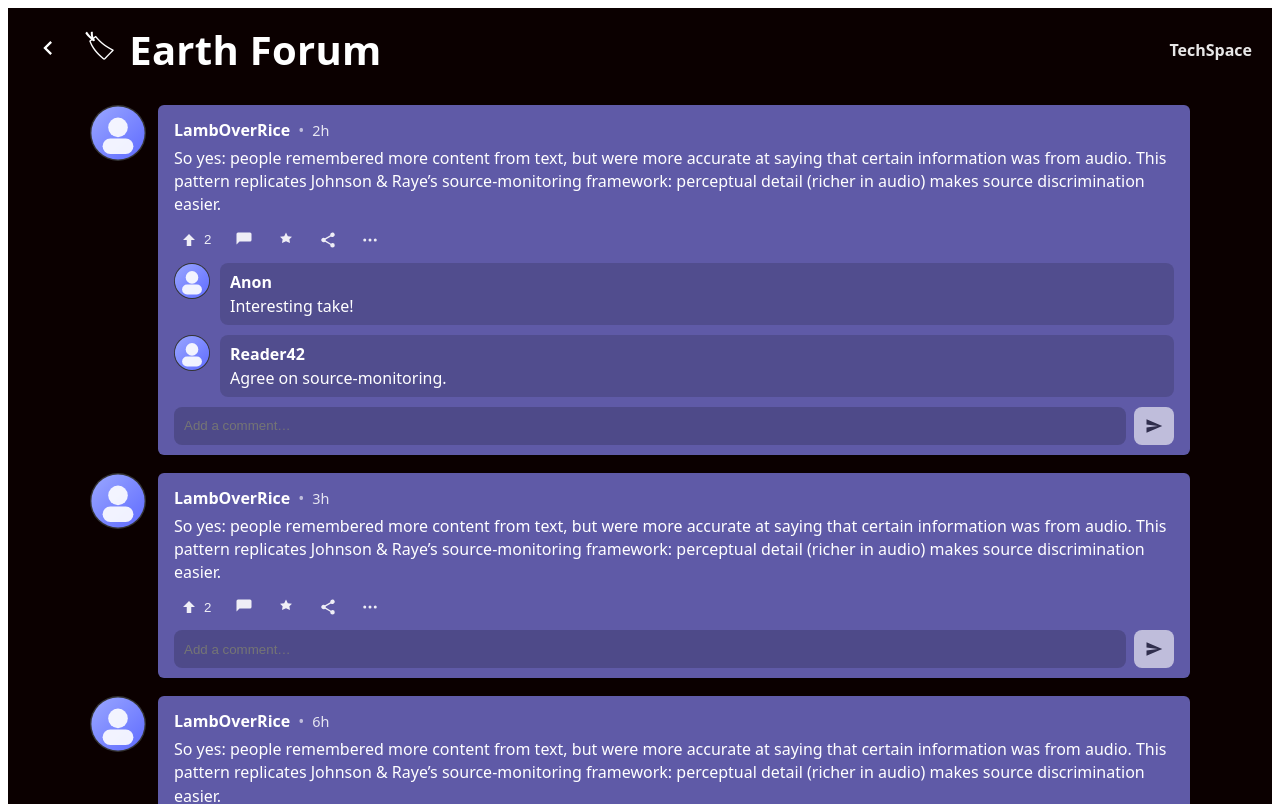
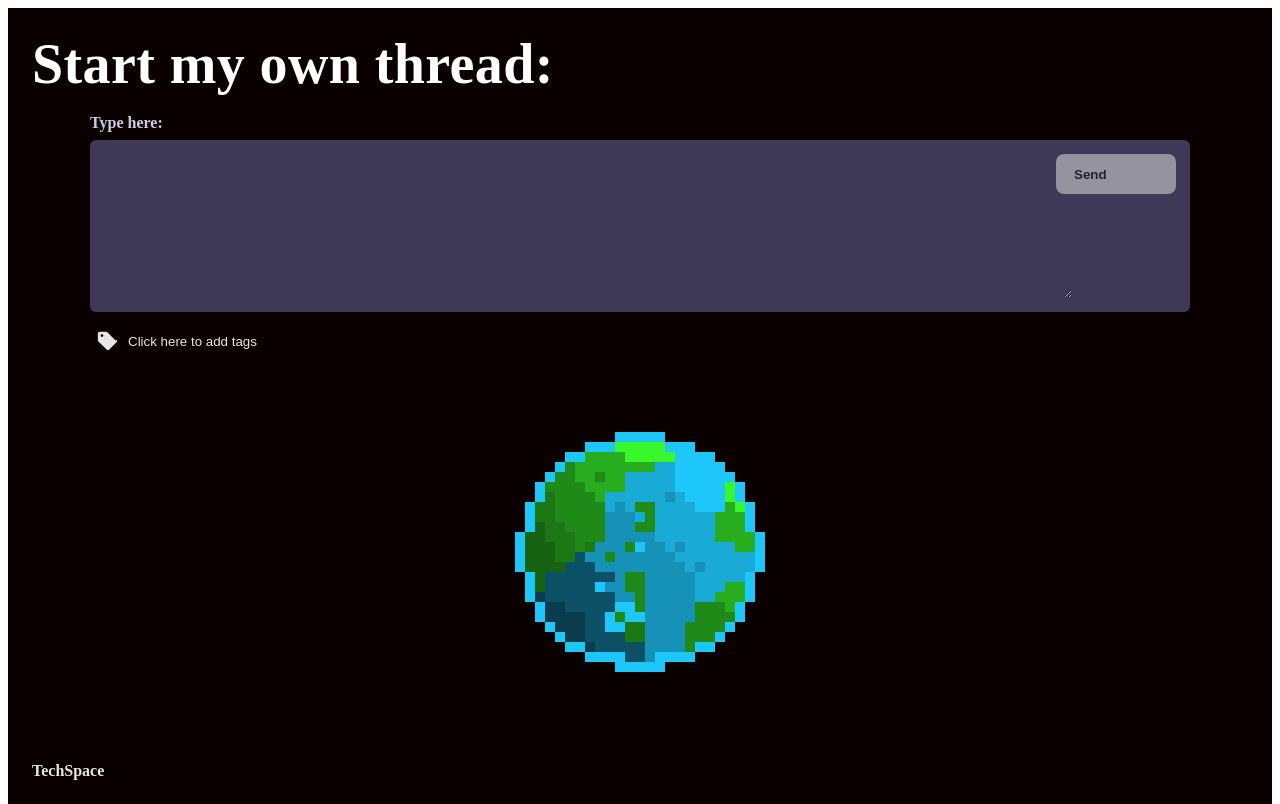
Before and after one commit to AKhalil22/DivHacks-2025, a React app in the folder frontend/: page /planet/earth in a window 1280 px wide. Shown: the top 804 px of the page. Built offline with nearby package versions, Linux system fonts and the light colour scheme; the HTML template or start-up script is replaced by a standard one; a web font is replaced by a local one.

Commit message:
earthstartthread

```diff
--- a/frontend/src/App.jsx
+++ b/frontend/src/App.jsx
@@ -11,6 +11,8 @@ import UsernameStep from "./pages/auth/UsernameStep.jsx"
 import Home from "./pages/Home.jsx"
 import Profile from "./pages/Profile.jsx"
 import PlanetRouter from "./pages/PlanetRouter.jsx"
+import EarthStartThread from "./pages/EarthStartThread.jsx";
+
 
 import "./App.css"
 import "./index.css"
@@ -25,10 +27,11 @@ export default function App() {
         <Route path="/auth/PasswordStep" element={<PasswordStep />} />
         <Route path="/auth/username" element={<UsernameStep />} />
         <Route path="/home" element={<Home />} />
+
         <Route path="/profile" element={<Profile />} />
-
         {/* All planets go to the thread UI */}
         <Route path="/planet/:planetId" element={<PlanetRouter />} />
+        <Route path="/planet/earth" element={<EarthStartThread />} />
       </Routes>
     </Router>
   )
--- /dev/null
+++ b/frontend/src/pages/EarthStartThread.css
@@ -0,0 +1,189 @@
+:root {
+  --bg: #0b0000;
+  --panel: #3e3957;   /* purple panel */
+  --panelText: #ffffff;
+  --muted: #cfcbe6;
+  --accent: #ffffff;  /* send button when ready */
+  --chip: rgba(255,255,255,.14);
+}
+
+.earth-wrap {
+  min-height: 100vh;
+  background: var(--bg);
+  color: #fff;
+  display: grid;
+  grid-template-rows: auto auto 1fr auto;
+}
+
+.earth-header {
+  padding: 24px 24px 6px;
+}
+
+.earth-title {
+  margin: 0;
+  font-size: clamp(28px, 5vw, 56px);
+  font-weight: 900;
+  letter-spacing: .4px;
+}
+
+/* Composer panel */
+.composer {
+  padding: 0 24px;
+}
+
+.composer-label {
+  display: block;
+  color: var(--muted);
+  margin: 12px 0 8px;
+  font-weight: 600;
+  font-size: 16px;
+}
+
+.composer-row {
+  background: var(--panel);
+  border-radius: 6px;
+  display: grid;
+  grid-template-columns: 1fr auto;
+  align-items: start;
+  gap: 12px;
+  padding: 14px;
+}
+
+.composer-input {
+  width: 100%;
+  min-height: 120px;
+  border: none;
+  outline: none;
+  resize: vertical;
+  background: transparent;
+  color: var(--panelText);
+  font-size: 16px;
+  line-height: 1.45;
+}
+
+.composer-side {
+  display: flex;
+  align-items: flex-start;
+}
+
+.send-btn {
+  height: 40px;
+  min-width: 120px;
+  padding: 0 18px;
+  border: none;
+  border-radius: 8px;
+  background: #cfcfcf;       /* disabled look */
+  color: #111;
+  font-weight: 800;
+  cursor: not-allowed;
+  transition: filter .15s ease, transform .15s ease, background .15s ease;
+}
+
+.send-btn.ready {
+  background: var(--accent);  /* pure white when ready */
+  cursor: pointer;
+}
+
+.send-btn.ready:hover {
+  filter: brightness(.95);
+  transform: translateY(-1px);
+}
+
+/* Tags */
+.tagbar {
+  display: grid;
+  gap: 10px;
+  margin-top: 10px;
+}
+
+.tag-add {
+  display: inline-flex;
+  align-items: center;
+  gap: 10px;
+  border: none;
+  background: transparent;
+  color: #fff;
+  opacity: .9;
+  cursor: pointer;
+  padding: 8px 0 0 6px;
+}
+
+.tag-icon {
+  width: 22px;
+  height: 22px;
+  color: #fff;
+}
+
+.tag-input-row {
+  display: flex;
+  gap: 8px;
+  padding-left: 6px;
+}
+
+.tag-input {
+  height: 36px;
+  border-radius: 8px;
+  border: none;
+  outline: none;
+  padding: 0 10px;
+  background: rgba(255,255,255,.1);
+  color: #fff;
+}
+
+.tag-save {
+  height: 36px;
+  padding: 0 12px;
+  border-radius: 8px;
+  border: none;
+  background: #ffffff;
+  color: #121212;
+  font-weight: 700;
+  cursor: pointer;
+}
+
+.tag-list {
+  display: flex;
+  flex-wrap: wrap;
+  gap: 8px;
+  padding-left: 6px;
+  margin: 0;
+  list-style: none;
+}
+
+.tag-chip {
+  display: inline-flex;
+  align-items: center;
+  gap: 6px;
+  background: var(--chip);
+  padding: 6px 10px;
+  border-radius: 999px;
+}
+
+.chip-text { font-weight: 700; }
+.chip-x {
+  border: none;
+  background: transparent;
+  color: #fff;
+  font-size: 16px;
+  cursor: pointer;
+}
+
+/* Earth image */
+.earth-hero {
+  display: grid;
+  place-items: center;
+  padding: 18px 24px 8px;
+}
+
+.earth-hero img {
+  max-width: min(60vw, 500px);
+  height: auto;
+  image-rendering: pixelated;   /* keep the pixel-art vibe */
+}
+
+/* Brand */
+.brand {
+  padding: 18px 24px 28px;
+  font-weight: 900;
+  opacity: .9;
+}
--- /dev/null
+++ b/frontend/src/pages/EarthStartThread.jsx
@@ -0,0 +1,160 @@
+import React, { useEffect, useState } from "react";
+import "./EarthStartThread.css";
+
+// If your image is elsewhere, adjust the path:
+import earthImg from "../../images/earth.png";
+
+// tiny inline tag icon (white ticket)
+const TagIcon = ({ className }) => (
+  <svg
+    className={className}
+    viewBox="0 0 24 24"
+    aria-hidden="true"
+    fill="currentColor"
+  >
+    <path d="M21.41 11.58 12.42 2.59A2 2 0 0 0 11 2H4a2 2 0 0 0-2 2v7c0 .53.21 1.04.59 1.41l8.99 8.99a2 2 0 0 0 2.83 0l7.99-7.99a2 2 0 0 0 0-2.83ZM6.5 7.5A1.5 1.5 0 1 1 8 6a1.5 1.5 0 0 1-1.5 1.5Z" />
+  </svg>
+);
+
+export default function EarthStartThread() {
+  const [text, setText] = useState("");
+  const [tags, setTags] = useState([]);
+  const [addingTag, setAddingTag] = useState(false);
+  const [tagInput, setTagInput] = useState("");
+
+  // simple persistence for draft on this screen
+  useEffect(() => {
+    const saved = localStorage.getItem("earth:draft");
+    const savedTags = localStorage.getItem("earth:tags");
+    if (saved) setText(saved);
+    if (savedTags) {
+      try {
+        setTags(JSON.parse(savedTags));
+      } catch {}
+    }
+  }, []);
+  useEffect(() => {
+    localStorage.setItem("earth:draft", text);
+  }, [text]);
+  useEffect(() => {
+    localStorage.setItem("earth:tags", JSON.stringify(tags));
+  }, [tags]);
+
+  const addTag = () => {
+    const t = tagInput.trim();
+    if (!t) return;
+    if (!tags.includes(t)) setTags((prev) => [...prev, t]);
+    setTagInput("");
+    setAddingTag(false);
+  };
+
+  const removeTag = (t) => setTags((prev) => prev.filter((x) => x !== t));
+
+  const onSend = () => {
+    if (!text.trim()) return;
+    // For now—just a placeholder action. Hook this up to your backend later.
+    alert(`Your Earth thread was created!\n\nTags: ${tags.join(", ") || "none"}`);
+    setText("");
+    setTags([]);
+    localStorage.removeItem("earth:draft");
+    localStorage.removeItem("earth:tags");
+  };
+
+  const canSend = text.trim().length > 0;
+
+  return (
+    <div className="earth-wrap">
+      <header className="earth-header">
+        <h1 className="earth-title">Start my own thread:</h1>
+      </header>
+
+      <section className="composer">
+        <label htmlFor="earth-textarea" className="composer-label">
+          Type here:
+        </label>
+
+        <div className="composer-row">
+          <textarea
+            id="earth-textarea"
+            className="composer-input"
+            rows={5}
+            value={text}
+            placeholder=""
+            onChange={(e) => setText(e.target.value)}
+          />
+
+        {/* right-side send column */}
+          <div className="composer-side">
+            <button
+              className={`send-btn ${canSend ? "ready" : ""}`}
+              disabled={!canSend}
+              onClick={onSend}
+            >
+              Send
+            </button>
+          </div>
+        </div>
+
+        {/* tag area */}
+        <div className="tagbar">
+          <button
+            type="button"
+            className="tag-add"
+            onClick={() => setAddingTag((v) => !v)}
+          >
+            <TagIcon className="tag-icon" />
+            <span>Click here to add tags</span>
+          </button>
+
+          {/* chips */}
+          {tags.length > 0 && (
+            <ul className="tag-list">
+              {tags.map((t) => (
+                <li key={t} className="tag-chip">
+                  <span className="chip-text">#{t}</span>
+                  <button
+                    className="chip-x"
+                    aria-label={`remove ${t}`}
+                    onClick={() => removeTag(t)}
+                  >
+                    ×
+                  </button>
+                </li>
+              ))}
+            </ul>
+          )}
+
+          {addingTag && (
+            <div className="tag-input-row">
+              <input
+                className="tag-input"
+                placeholder="new tag"
+                value={tagInput}
+                onChange={(e) => setTagInput(e.target.value)}
+                onKeyDown={(e) => {
+                  if (e.key === "Enter") {
+                    e.preventDefault();
+                    addTag();
+                  } else if (e.key === "Escape") {
+                    setAddingTag(false);
+                    setTagInput("");
+                  }
+                }}
+              />
+              <button className="tag-save" onClick={addTag}>
+                add
+              </button>
+            </div>
+          )}
+        </div>
+      </section>
+
+      {/* big earth illustration */}
+      <div className="earth-hero">
+        <img src={earthImg} alt="" />
+      </div>
+
+      <footer className="brand">TechSpace</footer>
+    </div>
+  );
+}
```
